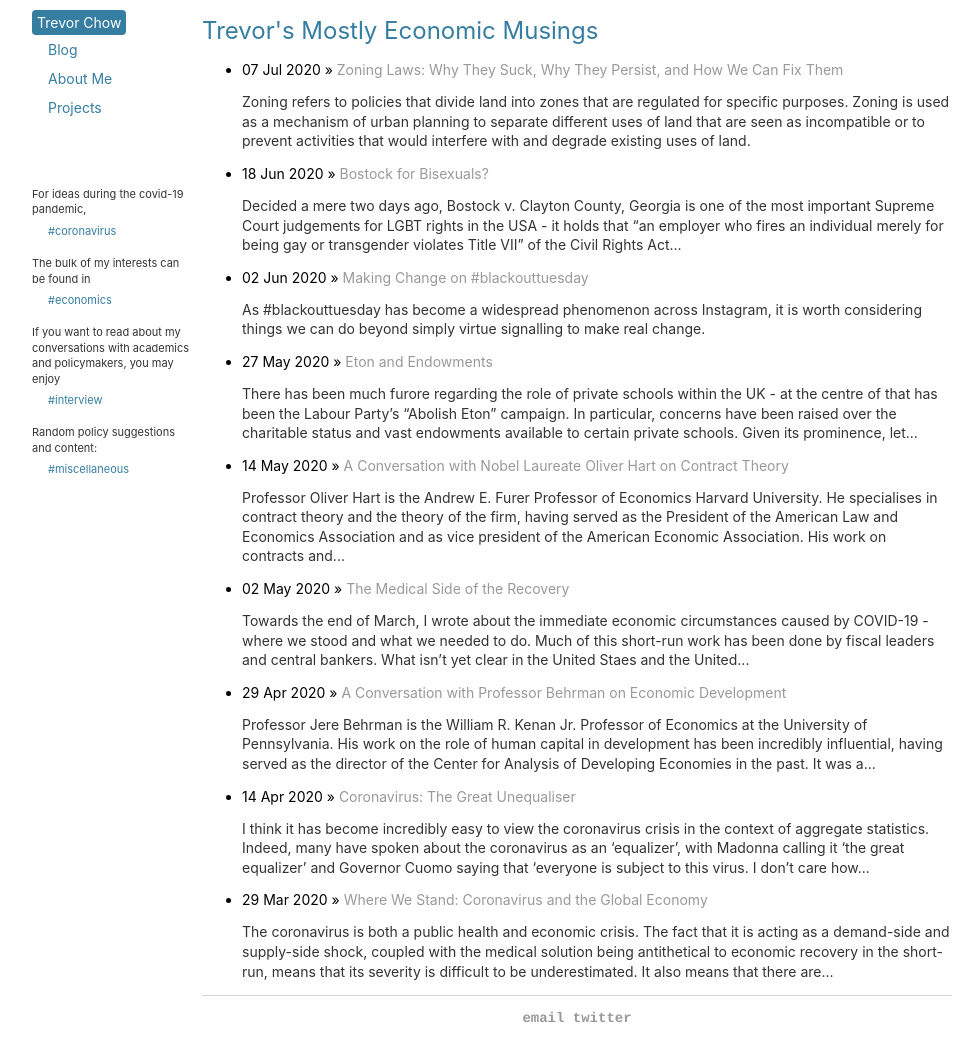
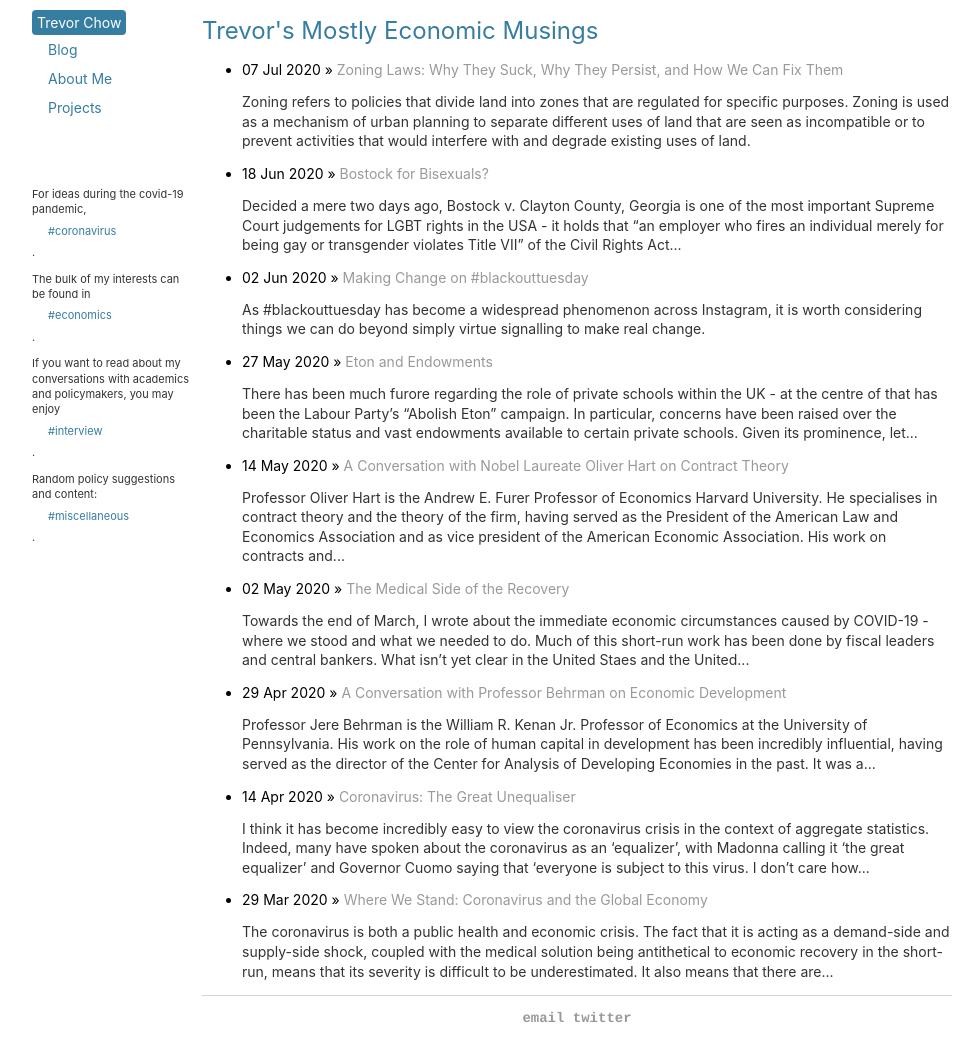
Before and after one commit to tmychow/tmychow.github.io, a Jekyll site: the page built from index.html, in a window 1280 px wide and 1040 px high. Shown: the whole window, without its empty margins (28-1008 px from the left). Built offline with Jekyll 4.4.1, drawn with Linux system fonts in a browser that asks for light colours.

Commit message:
Update default.html

```diff
--- a/_layouts/default.html
+++ b/_layouts/default.html
@@ -14,10 +14,10 @@
 				<br>
 				<br>
 				<br>
-				<p> For ideas during the covid-19 pandemic, <a href="/tag/coronavirus" style="color: #367da2; font-size:11px">#coronavirus</a> </p>
-				<p> The bulk of my interests can be found in <a href="/tag/economics" style="color: #367da2; font-size:11px">#economics</a> </p>
-				<p> If you want to read about my conversations with academics and policymakers, you may enjoy <a href="/tag/interview" style="color: #367da2; font-size:11px">#interview</a> </p>
-				<p> Random policy suggestions and content: <a href="/tag/miscellaneous" style="color: #367da2; font-size:11px">#miscellaneous</a> </p>
+				<p> For ideas during the covid-19 pandemic, <a href="/tag/coronavirus" style="color: #367da2; font-size:11px">#coronavirus</a>. </p>
+				<p> The bulk of my interests can be found in <a href="/tag/economics" style="color: #367da2; font-size:11px">#economics</a>. </p>
+				<p> If you want to read about my conversations with academics and policymakers, you may enjoy <a href="/tag/interview" style="color: #367da2; font-size:11px">#interview</a>. </p>
+				<p> Random policy suggestions and content: <a href="/tag/miscellaneous" style="color: #367da2; font-size:11px">#miscellaneous</a>. </p>
 			</div>
 			<div class="container">
 
```
